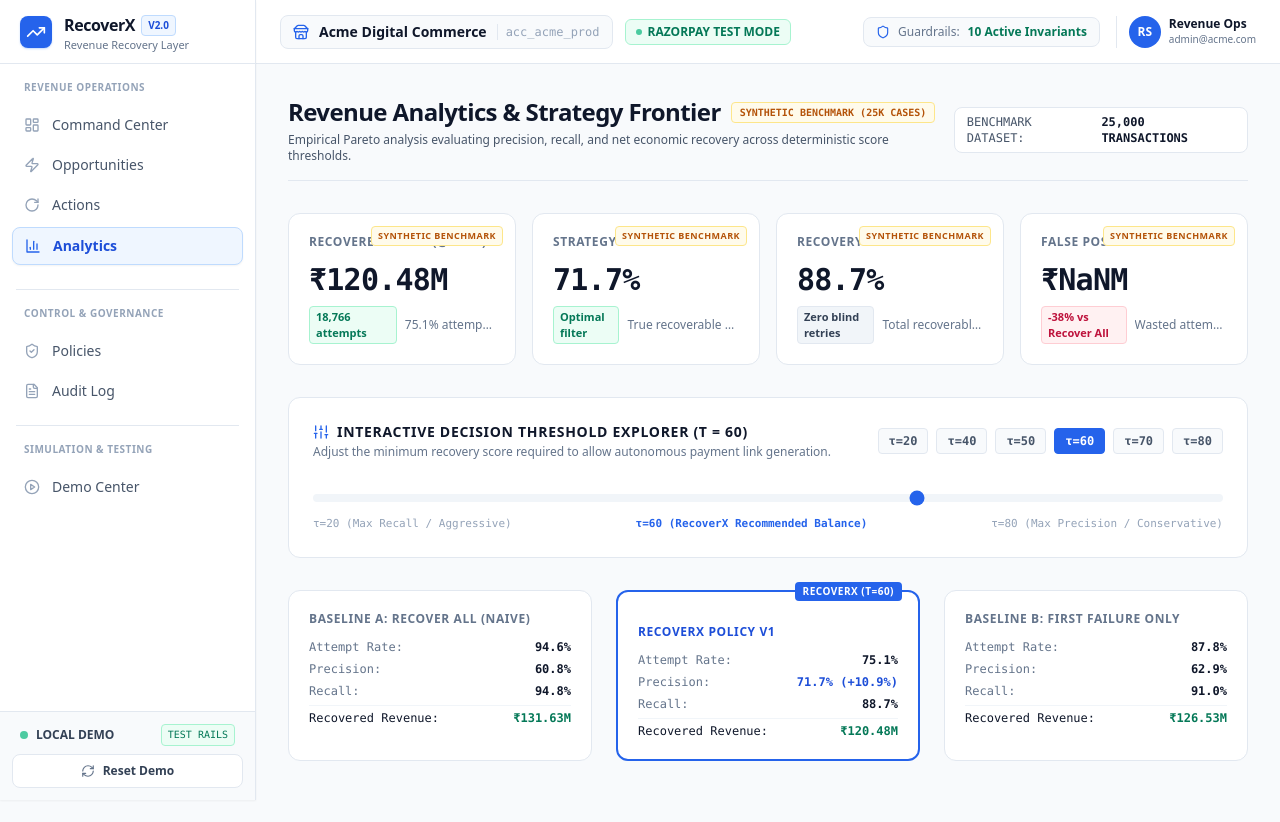
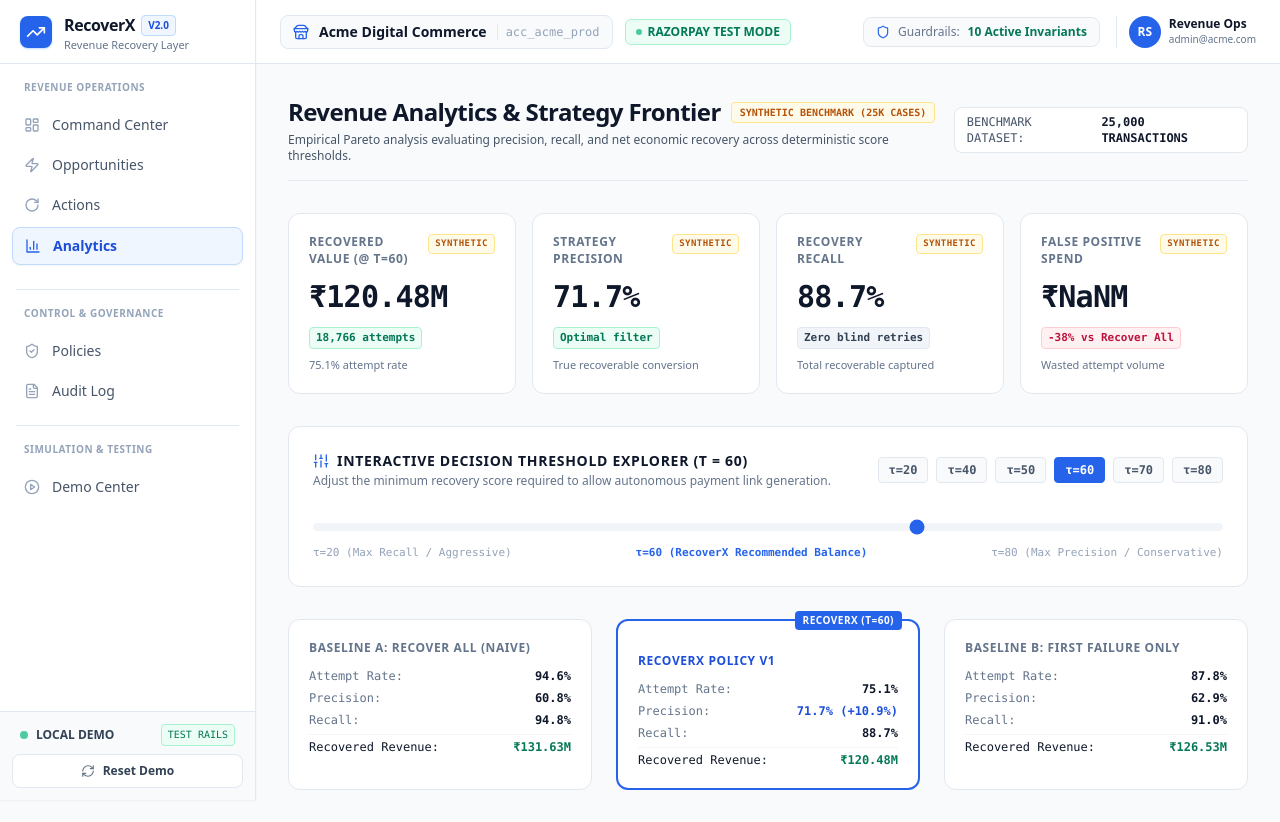
Before and after one commit to Rarebuffalo/RecoverX, a Next.js app in the folder apps/web/: page /dashboard/analytics in a window 1280 px wide. Before the commit the page ends 800 px from the top, so only its background shows below. Built offline with nearby package versions, Linux system fonts and the light colour scheme; no server answers.

Commit message:
fix(ui): refactor MetricCard header to robust non-colliding flex layout

```diff
--- a/apps/web/src/components/ui/MetricCard.tsx
+++ b/apps/web/src/components/ui/MetricCard.tsx
@@ -7,6 +7,7 @@
   subtext?: string;
   change?: string;
   changeType?: "positive" | "negative" | "neutral";
+  badge?: string;
   isSynthetic?: boolean;
   icon?: React.ReactNode;
 }
@@ -17,32 +18,42 @@
   subtext,
   change,
   changeType = "neutral",
+  badge,
   isSynthetic = false,
   icon,
 }: MetricCardProps) {
   return (
-    <div className="bg-white border border-slate-200 rounded-xl p-5 relative overflow-hidden transition-all hover:border-slate-300 shadow-xs">
-      {isSynthetic && (
-        <div className="absolute top-3 right-3 text-[9px] uppercase tracking-wider font-semibold px-1.5 py-0.5 rounded bg-amber-50 text-amber-700 border border-amber-200">
-          Synthetic Benchmark
-        </div>
-      )}
-
-      <div className="flex items-center justify-between text-slate-500 mb-3">
-        <span className="text-xs font-semibold uppercase tracking-wider">{label}</span>
-        {icon && <div className="text-slate-400">{icon}</div>}
+    <div className="bg-white border border-slate-200 rounded-xl p-5 flex flex-col justify-between transition-all hover:border-slate-300 shadow-xs space-y-3">
+      {/* Header Row: Title & Optional Badge/Icon (Non-colliding flex layout) */}
+      <div className="flex items-start justify-between gap-2 min-h-[26px]">
+        <span className="text-xs font-semibold uppercase tracking-wider text-slate-500 leading-snug flex-1">
+          {label}
+        </span>
+        {badge ? (
+          <span className="shrink-0 text-[10px] font-mono uppercase font-semibold px-2 py-0.5 rounded bg-slate-100 text-slate-700 border border-slate-200">
+            {badge}
+          </span>
+        ) : isSynthetic ? (
+          <span className="shrink-0 text-[9px] uppercase font-mono tracking-wider font-semibold px-1.5 py-0.5 rounded bg-amber-50 text-amber-700 border border-amber-200">
+            Synthetic
+          </span>
+        ) : icon ? (
+          <div className="shrink-0 text-slate-400">{icon}</div>
+        ) : null}
       </div>
 
-      <div className="text-2xl lg:text-3xl font-bold tracking-tight text-slate-900 mb-2 font-mono">
+      {/* Primary Value */}
+      <div className="text-2xl lg:text-3xl font-bold tracking-tight text-slate-900 font-mono">
         {value}
       </div>
 
+      {/* Supporting Context Row */}
       {(subtext || change) && (
-        <div className="flex items-center gap-2 text-xs">
+        <div className="flex items-center gap-2 text-xs flex-wrap">
           {change && (
             <span
               className={clsx(
-                "font-semibold px-1.5 py-0.5 rounded text-[11px]",
+                "font-semibold px-1.5 py-0.5 rounded text-[11px] font-mono",
                 changeType === "positive" && "bg-emerald-50 text-emerald-700 border border-emerald-200",
                 changeType === "negative" && "bg-rose-50 text-rose-700 border border-rose-200",
                 changeType === "neutral" && "bg-slate-100 text-slate-700 border border-slate-200"
@@ -51,7 +62,7 @@
               {change}
             </span>
           )}
-          {subtext && <span className="text-slate-500 truncate">{subtext}</span>}
+          {subtext && <span className="text-slate-500 text-[11px] truncate">{subtext}</span>}
         </div>
       )}
     </div>
```
